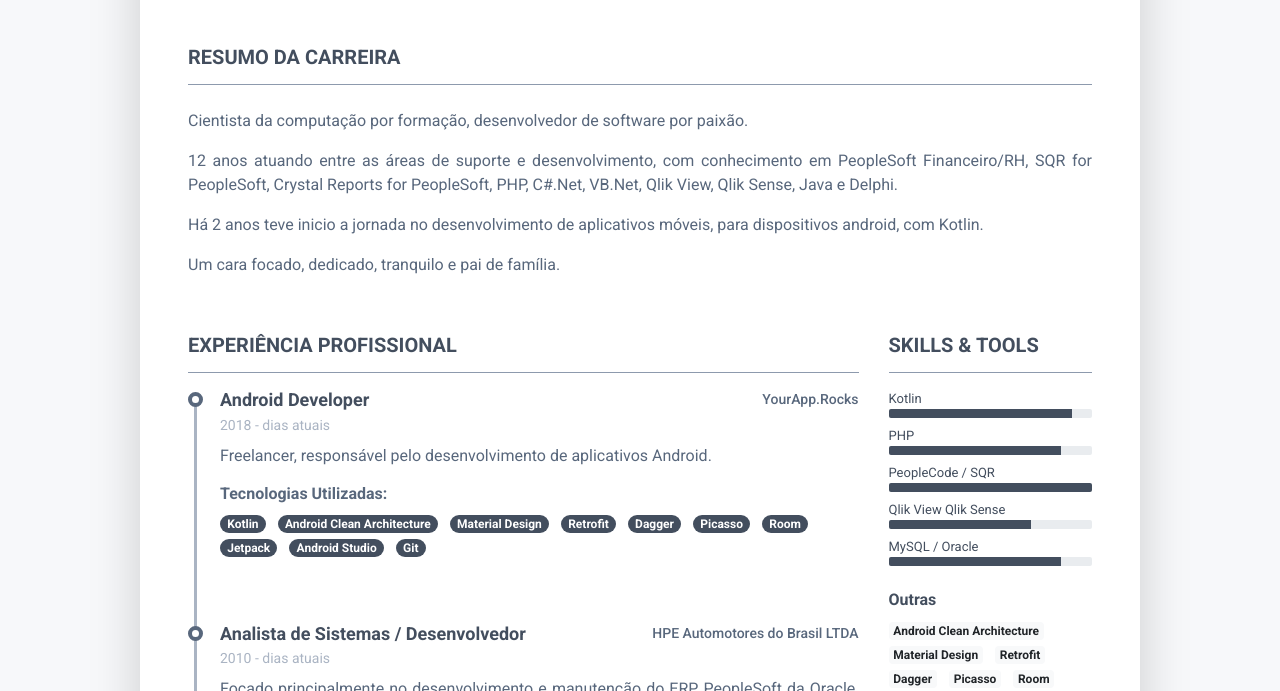
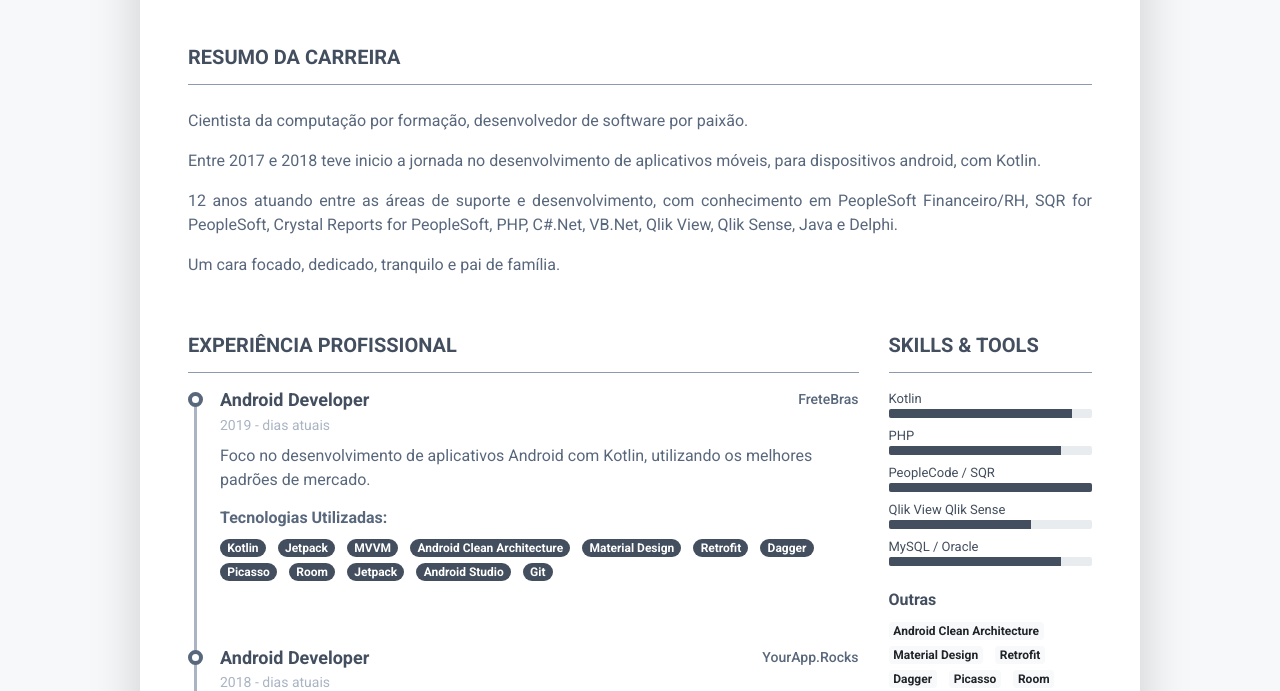
Before and after one commit to viniciusalvesmello/viniciusalvesmello.github.io, a plain HTML site: page index.html in a window 1280 px wide. Shown: the part 253-944 px from the top of the page. Drawn offline with Linux system fonts and the light colour scheme.

Commit message:
Novo cargo na FreteBras

```diff
--- a/index.html
+++ b/index.html
@@ -53,8 +53,8 @@
 				    <h2 class="resume-section-title text-uppercase font-weight-bold pb-3 mb-3">Resumo da carreira</h2>
 				    <div class="resume-section-content">
 					    <p class="mb-0 text-justify py-xl-2">Cientista da computação por formação, desenvolvedor de software por paixão.</p>
+						<p class="mb-0 text-justify py-xl-2">Entre 2017 e 2018 teve inicio a jornada no desenvolvimento de aplicativos móveis, para dispositivos android, com Kotlin.</p>
 						<p class="mb-0 text-justify py-xl-2">12 anos atuando entre as áreas de suporte e desenvolvimento, com conhecimento em PeopleSoft Financeiro/RH, SQR for PeopleSoft, Crystal Reports for PeopleSoft, PHP, C#.Net, VB.Net, Qlik View, Qlik Sense, Java e Delphi.</p>
-						<p class="mb-0 text-justify py-xl-2">Há 2 anos teve inicio a jornada no desenvolvimento de aplicativos móveis, para dispositivos android, com Kotlin.</p>
 						<p class="mb-0 text-justify py-xl-2">Um cara focado, dedicado, tranquilo e pai de família.</p>
 				    </div>
 			    </section><!--//summary-section-->
@@ -64,6 +64,37 @@
 						    <h2 class="resume-section-title text-uppercase font-weight-bold pb-3 mb-3">Experiência Profissional</h2>
 						    <div class="resume-section-content">
 							    <div class="resume-timeline position-relative">
+
+								    <article class="resume-timeline-item position-relative pb-5">
+
+									    <div class="resume-timeline-item-header mb-2">
+										    <div class="d-flex flex-column flex-md-row">
+										        <h3 class="resume-position-title font-weight-bold mb-1">Android Developer</h3>
+										        <div class="resume-company-name ml-auto">FreteBras</div>
+										    </div><!--//row-->
+										    <div class="resume-position-time">2019 - dias atuais</div>
+									    </div><!--//resume-timeline-item-header-->
+									    <div class="resume-timeline-item-desc">
+										    <p>Foco no desenvolvimento de aplicativos Android com Kotlin, utilizando os melhores padrões de mercado.</p>
+										    <h4 class="resume-timeline-item-desc-heading font-weight-bold">Tecnologias Utilizadas:</h4>
+										    <ul class="list-inline">
+											    <li class="list-inline-item"><span class="badge badge-primary badge-pill">Kotlin</span></li>
+											    <li class="list-inline-item"><span class="badge badge-primary badge-pill">Jetpack</span></li>
+											    <li class="list-inline-item"><span class="badge badge-primary badge-pill">MVVM</span></li>
+											    <li class="list-inline-item"><span class="badge badge-primary badge-pill">Android Clean Architecture</span></li>
+											    <li class="list-inline-item"><span class="badge badge-primary badge-pill">Material Design</span></li>
+											    <li class="list-inline-item"><span class="badge badge-primary badge-pill">Retrofit</span></li>
+											    <li class="list-inline-item"><span class="badge badge-primary badge-pill">Dagger</span></li>
+											    <li class="list-inline-item"><span class="badge badge-primary badge-pill">Picasso</span></li>
+												<li class="list-inline-item"><span class="badge badge-primary badge-pill">Room</span></li>
+												<li class="list-inline-item"><span class="badge badge-primary badge-pill">Jetpack</span></li>
+												<li class="list-inline-item"><span class="badge badge-primary badge-pill">Android Studio</span></li>
+												<li class="list-inline-item"><span class="badge badge-primary badge-pill">Git</span></li>
+										    </ul>
+									    </div><!--//resume-timeline-item-desc-->
+
+								    </article><!--//resume-timeline-item-->
+
 								    <article class="resume-timeline-item position-relative pb-5">
 
 									    <div class="resume-timeline-item-header mb-2">
@@ -99,7 +130,7 @@
 										        <h3 class="resume-position-title font-weight-bold mb-1">Analista de Sistemas / Desenvolvedor</h3>
 										        <div class="resume-company-name ml-auto">HPE Automotores do Brasil LTDA</div>
 										    </div><!--//row-->
-										    <div class="resume-position-time">2010 - dias atuais</div>
+										    <div class="resume-position-time">2010 - 2019</div>
 									    </div><!--//resume-timeline-item-header-->
 									    <div class="resume-timeline-item-desc">
 										    <p class="text-justify">Focado principalmente no desenvolvimento e manutenção do ERP PeopleSoft da Oracle, atua em diversas frentes de desenvolvimento de sistema, utilizando tecnologias como PHP, C#.Net, VB.Net, Qlik View, Qlik Sense, Java e Delphi.</p>
```
